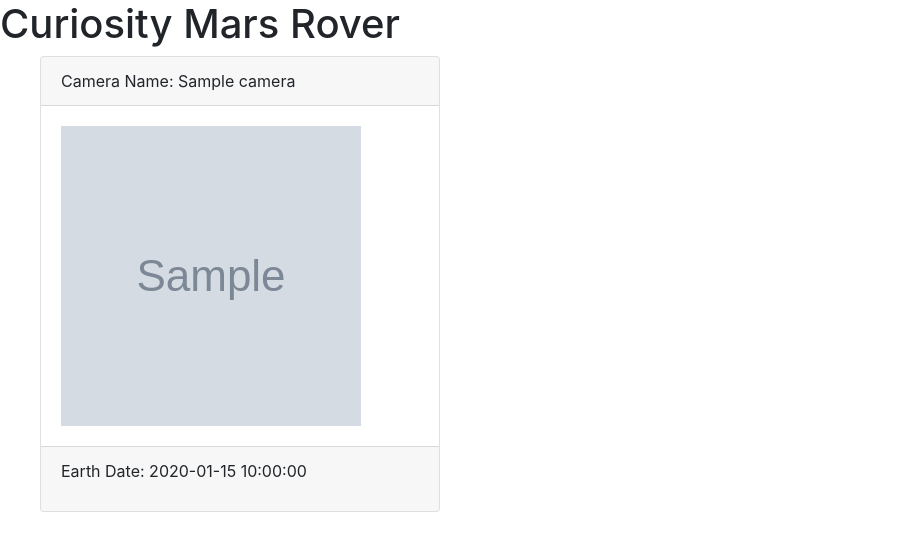
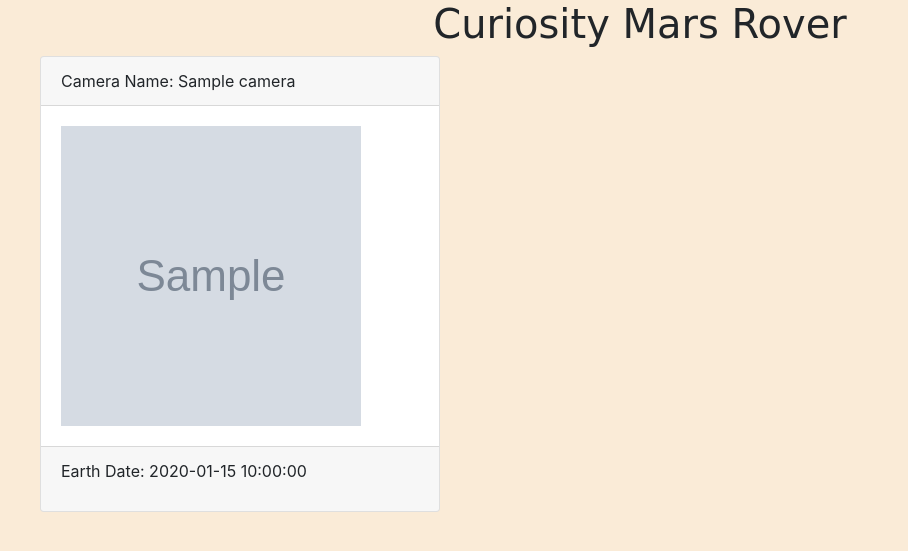
Before and after one commit to Yvonne-Ouma/Rover_photos, a Flask app: template app/templates/index.html in a window 1280 px wide. Shown: the top 551 px of the page, without its empty margins (0-908 px from the left). Run offline with Flask 2, Linux system fonts and the light colour scheme; the template is opened without the code that fills it: most values are stand-ins (such as "Sample title", 1, 10 or a date in 2020); grey boxes marked "Sample" are stand-in pictures; parts of the project's set-up code (start-up, migrations or seed data) failed here and were passed over; some libraries are stand-ins or nearby versions.

Commit message:
added styling

```diff
--- /dev/null
+++ b/app/static/css/styles.css
@@ -0,0 +1,4 @@
+h1{
+    text-align: center;
+    font-family: 'Sniglet', cursive;
+}
--- a/app/templates/index.html
+++ b/app/templates/index.html
@@ -2,12 +2,13 @@
 <html lang="en">
 <head>
     <link rel="stylesheet" href="https://maxcdn.bootstrapcdn.com/bootstrap/4.3.1/css/bootstrap.min.css">
+    <link rel="stylesheet" href="static/css/styles.css">
     <meta charset="UTF-8">
     <meta name="viewport" content="width=device-width, initial-scale=1.0">
     <meta http-equiv="X-UA-Compatible" content="ie=edge">
     <title>Curiosity Mars Rover</title>
 </head>
-<body>
+<body style="background-color: antiquewhite;">
     <h1>Curiosity Mars Rover</h1>
 
 
```
